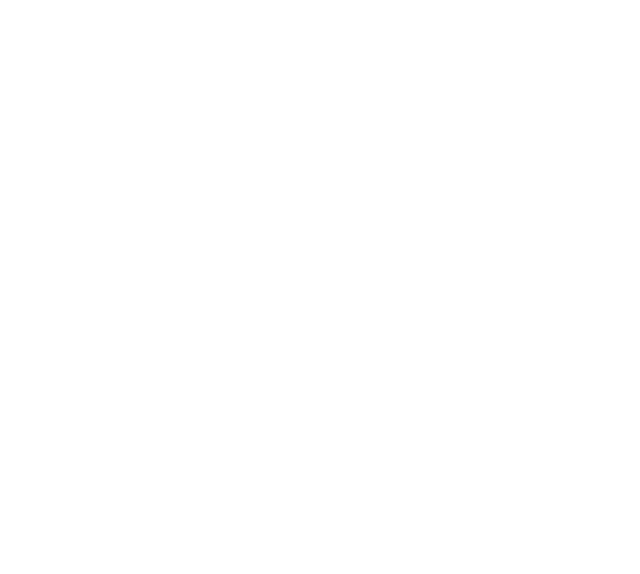
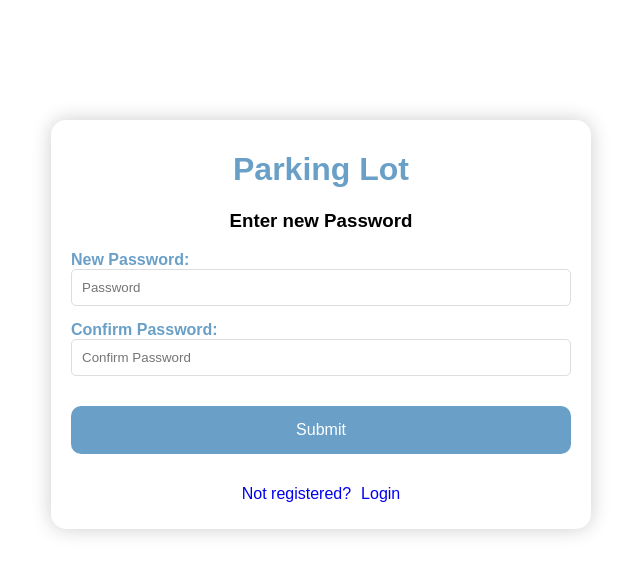
Before and after one commit to vipultyagi07/parking_lot_ui, a React (Create React App) app: page /setNewPassword in a window 1280 px wide. Before the commit this address had no page. Shown: the top 574 px of the page, without its empty margins (397-1037 px from the left). Built offline with nearby package versions, Linux system fonts and the light colour scheme.

Commit message:
ADDED:: reset password

```diff
--- a/src/App.js
+++ b/src/App.js
@@ -1,24 +1,24 @@
-import React from 'react';
+import React from "react";
 
 // import Login from "./component/Footer";
 import Registration from "./component/Registration";
 import { BrowserRouter, Routes, Route } from "react-router-dom";
-import Home from './component/Home'
-import Login from './component/Login';
-import SendOtp from './component/SendOtp';
-import VerifyOtp from './component/VerifyOtp';
-
-
+import Home from "./component/Home";
+import Login from "./component/Login";
+import SendOtp from "./component/SendOtp";
+import VerifyOtp from "./component/VerifyOtp";
+import SetNewPassword from "./component/SetNewPassword";
 
 function App() {
   return (
     <BrowserRouter>
       <Routes>
-        <Route path="/" element={<SendOtp/>}/>
-        <Route path="/VerifyOtp" element={<VerifyOtp/>}/>
-        <Route path="/sendOtp" element={<SendOtp/>} />
-        {/* <Route path="/sendOtp" element={<SendOtp/>} /> */}
+        {/* <Route path="/" element={<Login/>}/> */}
+        <Route path="/" element={<Login />} />
+        <Route path="/sendOtp" element={<SendOtp />} />
+        <Route path="/VerifyOtp" element={<VerifyOtp />} />
         <Route path="/registration" element={<Registration />} />
+        <Route path="/setNewPassword" element={<SetNewPassword />} />
       </Routes>
     </BrowserRouter>
   );
--- a/src/Css/Custom.css
+++ b/src/Css/Custom.css
@@ -12,7 +12,7 @@
 }
 .main1{
     position: fixed;
-    top:10%;
+    top:4%;
     left: 35%;
     background-color: #fff;
     border-radius: 15px;
--- a/src/component/Login.js
+++ b/src/component/Login.js
@@ -1,13 +1,14 @@
 import React, { useState } from "react";
+import { Link } from "react-router-dom";
 import "../Css/Custom.css"; // Adjust the path as necessary
-import { Link } from "react-router-dom";
+
 
 function Login() {
   const [username, setUsername] = useState("");
   const [password, setPassword] = useState("");
-
   const [error, setError] = useState("");
   const [success, setSuccess] = useState(false);
+  const [loading, setLoading] = useState(false); // State for loading indicator
 
   const handleUsernameChange = (event) => {
     setUsername(event.target.value);
@@ -26,6 +27,8 @@
     };
 
     try {
+      setLoading(true); // Start loading indicator
+
       const response = await fetch("http://localhost:8081/api/users/sign/in", {
         method: "POST",
         headers: {
@@ -33,6 +36,8 @@
         },
         body: JSON.stringify(requestData),
       });
+
+      setLoading(false); // Stop loading indicator
 
       if (!response.ok) {
         const errorData = await response.json();
@@ -50,10 +55,9 @@
         setSuccess(true);
       }
     } catch (error) {
-      console.error(
-        "There has been a problem with your fetch operation:",
-        error
-      );
+      setLoading(false); // Stop loading indicator on error
+
+      console.error("There has been a problem with your fetch operation:", error);
       setError("An error occurred during the fetch operation.");
     }
   };
@@ -65,9 +69,7 @@
       ) : (
         <div className="main">
           <h1>Parking Lot</h1>
-          {error && (
-            <div style={{ color: "red", margin: "10px" }}> {error} </div>
-          )}
+          {error && <div style={{ color: "red", margin: "10px" }}> {error} </div>}
           <h3>Enter your login credentials</h3>
           <form onSubmit={handleSubmit}>
             <label htmlFor="username">
@@ -97,18 +99,17 @@
             </label>
 
             <div className="wrap">
-              <button type="submit">Submit</button>
+              <button type="submit" disabled={loading}>
+                {loading ? "Loading..." : "Submit"}
+              </button>
             </div>
           </form>
           <p>
-            <Link
-              to="/registration"
-              style={{ textDecoration: "none", marginRight: "10px" }}
-            >
+            <Link to="/registration" style={{ textDecoration: "none", marginRight: "10px" }}>
               Not registered?
             </Link>
             <Link to="/sendOtp" style={{ textDecoration: "none" }}>
-              Forgot-Password
+              Forgot Password
             </Link>
           </p>
         </div>
--- a/src/component/SendOtp.js
+++ b/src/component/SendOtp.js
@@ -6,6 +6,7 @@
   const [username, setUsername] = useState("");
   const [error, setError] = useState("");
   const [loginSuccessFull, setLoginSuccessFull] = useState(false);
+  const [loading, setLoading] = useState(false); // State for loading indicator
   const navigate = useNavigate();
 
   const handleUsernameChange = (event) => {
@@ -17,6 +18,8 @@
     const toEmail = username;
 
     try {
+      setLoading(true); // Start loading indicator
+
       const response = await axios.post(
         `http://localhost:8081/api/users/forgot-password`,
         null,
@@ -26,6 +29,8 @@
         }
       );
 
+      setLoading(false); // Stop loading indicator
+
       if (response.status === 200) {
         setLoginSuccessFull(true);
         navigate(`/verifyOtp?email=${encodeURIComponent(toEmail)}`); // Pass email as query parameter
@@ -33,6 +38,8 @@
         setError("An unknown error occurred.");
       }
     } catch (error) {
+      setLoading(false); // Stop loading indicator on error
+
       if (error.response && error.response.status === 404) {
         setError(
           error.response.data.errorMessage || "An unknown error occurred."
@@ -66,14 +73,20 @@
               />
             </label>
             <div className="wrap">
-              <button type="submit">Submit</button>
+              <button type="submit" disabled={loading}>
+                {loading ? "Loading..." : "Submit"}
+              </button>
             </div>
           </form>
-          <p>
-            <Link to="/registration" style={{ textDecoration: "none" }}>
-              Login
-            </Link>
-          </p>
+          <Link
+            to="/registration"
+            style={{ textDecoration: "none", marginRight: "10px" }}
+          >
+            Not registered?
+          </Link>
+          <Link to="/" style={{ textDecoration: "none" }}>
+            Login
+          </Link>
         </div>
       )}
     </div>
--- /dev/null
+++ b/src/component/SetNewPassword.js
@@ -0,0 +1,130 @@
+import React, { useState } from "react";
+import { useLocation, useNavigate } from "react-router-dom";
+import axios from "axios";
+import { Link } from "react-router-dom";
+
+function SetNewPassword() {
+  // Step 1: Declare variables for sending data to the post API and also for displaying errors
+  const [loading, setLoading] = useState(false);
+  const [newPassword, setNewPassword] = useState("");
+  const [confirmPassword, setConfirmPassword] = useState("");
+  const [success, setSuccess] = useState(false);
+  const [error, setError] = useState("");
+  const [showBanner, setShowBanner] = useState(false);
+
+  const navigate = useNavigate(); // For navigation between pages
+  const location = useLocation(); // For getting location data
+
+  // Step 2: Handle the input from the UI
+  const handleNewPasswordChange = (event) => {
+    setNewPassword(event.target.value);
+  };
+
+  const handleConfirmPasswordChange = (event) => {
+    setConfirmPassword(event.target.value);
+  };
+
+  // Step 2.1: Get the data from the previous page
+  const email = new URLSearchParams(location.search).get("email") || "";
+
+  // Step 3: Handle the submit button
+  const handleSubmit = async (event) => {
+    event.preventDefault();
+
+    // Check if the new password and confirm password match
+    if (newPassword !== confirmPassword) {
+      setError("Passwords do not match.");
+      return;
+    }
+
+    setLoading(true);
+    setError("");
+
+    try {
+      const response = await axios.post(
+        `http://localhost:8081/api/users/reset-password`,
+        {
+          email: email,
+          newPassword: newPassword,
+        },
+        {
+          headers: { "Content-Type": "application/json" },
+        }
+      );
+
+      if (response.status === 202) {
+        setSuccess(true);
+        setShowBanner(true);
+        setTimeout(() => {
+          setShowBanner(false);
+          navigate("/");
+        }, 5000); // Hide banner after 5 seconds and navigate to login page
+      } else {
+        setError("An unknown error occurred.");
+      }
+    } catch (error) {
+      setError("An error occurred while resetting the password.");
+    } finally {
+      setLoading(false);
+    }
+  };
+
+  return (
+    <div className="main">
+      <h1>Parking Lot</h1>
+      {error && <div style={{ color: "red", margin: "10px" }}> {error} </div>}
+      {showBanner && (
+        <div style={{ color: "green", margin: "10px" }}>
+          Password is changed successfully. Redirecting you to the login page...
+        </div>
+      )}
+      <h3>Enter new Password</h3>
+      <form onSubmit={handleSubmit}>
+        <label htmlFor="password">
+          New Password:
+          <input
+            type="password"
+            id="password"
+            name="password"
+            placeholder="Password"
+            value={newPassword}
+            onChange={handleNewPasswordChange}
+            required
+          />
+        </label>
+
+        <label htmlFor="confirmPassword">
+          Confirm Password:
+          <input
+            type="text" // Changed to password type
+            id="confirmPassword"
+            name="confirmPassword"
+            placeholder="Confirm Password"
+            value={confirmPassword}
+            onChange={handleConfirmPasswordChange}
+            required
+          />
+        </label>
+
+        <div className="wrap">
+          <button type="submit" disabled={loading}>
+            {loading ? "Loading..." : "Submit"}
+          </button>
+        </div>
+      </form>
+      <p>
+        <Link
+          to="/registration"
+          style={{ textDecoration: "none", marginRight: "10px" }}
+        >
+          Not registered?
+        </Link>
+        <Link to="/" style={{ textDecoration: "none" }}>
+          Login
+        </Link>
+      </p>
+    </div>
+  );
+}
+
+export default SetNewPassword;
--- a/src/component/VerifyOtp.js
+++ b/src/component/VerifyOtp.js
@@ -6,6 +6,7 @@
   const [otp, setOtp] = useState("");
   const [error, setError] = useState("");
   const [loginSuccessFull, setLoginSuccessFull] = useState(false);
+  const [showBanner, setShowBanner] = useState(false);
   const navigate = useNavigate();
   const location = useLocation();
 
@@ -33,7 +34,11 @@
 
       if (response.status === 200) {
         setLoginSuccessFull(true); // Or handle success state appropriately
-        // navigate("/verify-otp"); // Redirect to /verify-otp on success
+        setShowBanner(true);
+        setTimeout(() => {
+          setShowBanner(false);
+          navigate(`/setNewPassword?email=${encodeURIComponent(email)}`); // Pass email as query parameter
+        }, 2000); // Hide banner after 5 seconds and navigate to set new password page
       } else {
         setError("An unknown error occurred.");
       }
@@ -57,6 +62,11 @@
       <div className="otp-container">
         <h1>Parking Lot</h1>
         {error && <div className="error-message">{error}</div>}
+        {showBanner && (
+          <div style={{ color: "green", margin: "10px" }}>
+            OTP verified successfully. Redirecting you to the password reset page...
+          </div>
+        )}
         <h3>Enter OTP</h3>
         <form onSubmit={handleSubmit}>
           <label htmlFor="otp">
--- a/src/templates/RegistrationFormTemplate.js
+++ b/src/templates/RegistrationFormTemplate.js
@@ -108,7 +108,7 @@
     </form>
     <p>
       <a href="/" style={{ textDecoration: "none" }}>
-        SignIn here.
+        Login
       </a>
     </p>
   </div>
```
